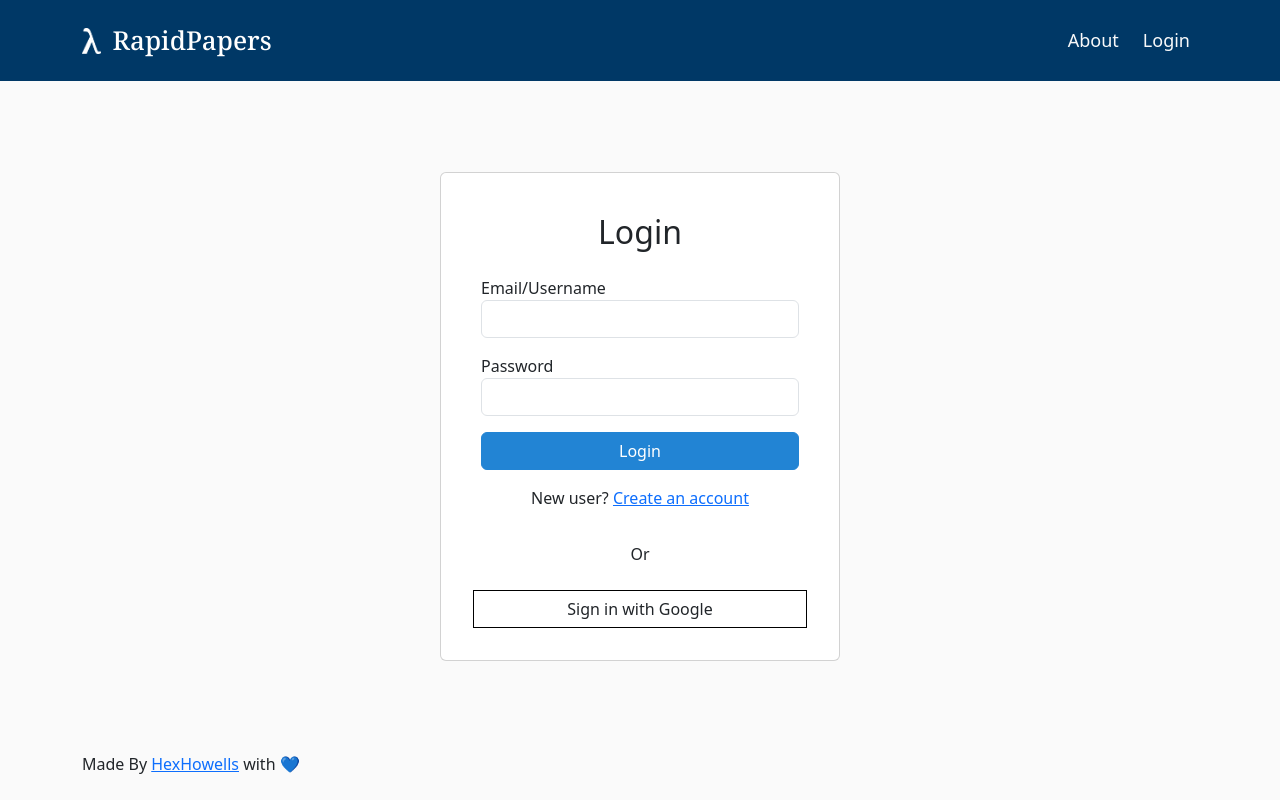
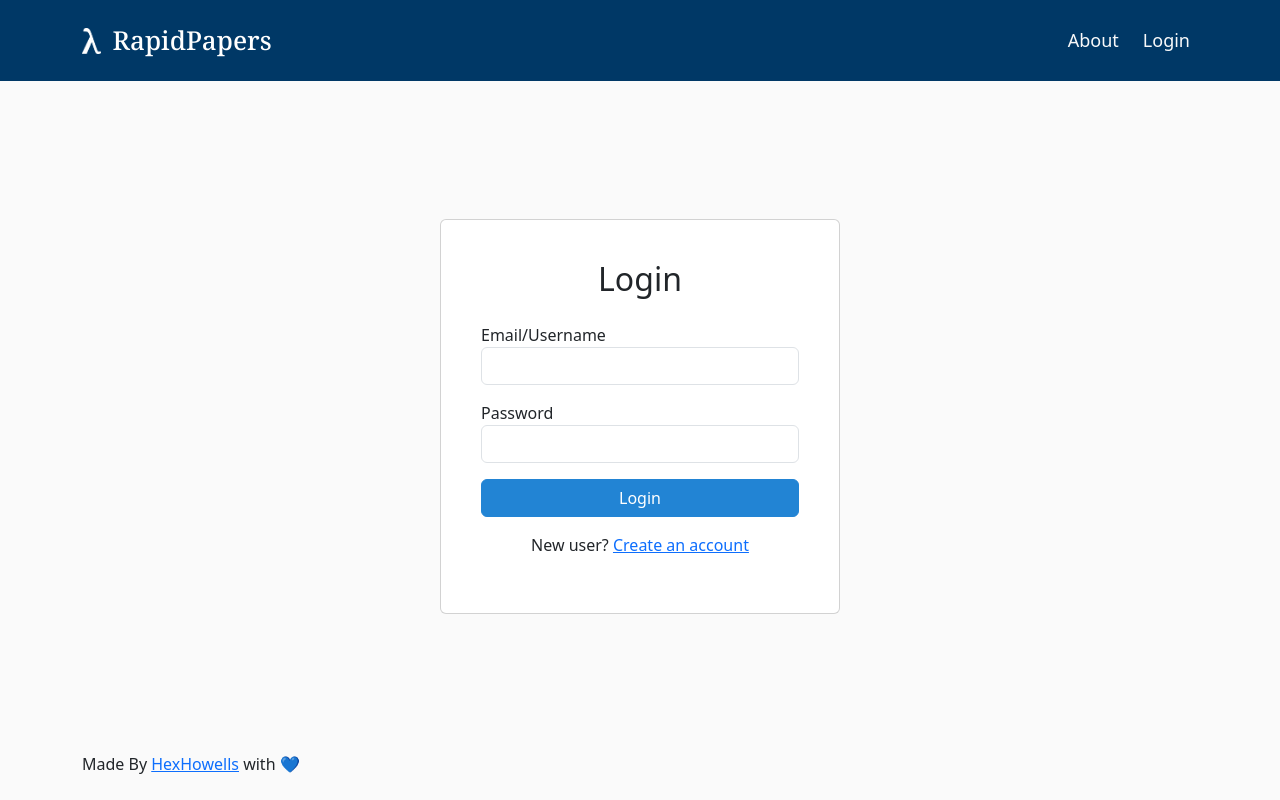
Before and after one commit to hexhowells/RapidPapers, a React (Create React App) app in the folder client/: page /login in a window 1280 px wide. Built offline with nearby package versions, Linux system fonts and the light colour scheme; no server answers.

Commit message:
remove OAuth2 authentication methods

```diff
--- a/client/src/pages/Login.js
+++ b/client/src/pages/Login.js
@@ -87,10 +87,6 @@ class LoginScreen extends React.Component {
                             New user? <a href="/signup">Create an account</a>
                         </p>
                     </div>
-                    <p className="text-center">Or</p>
-                    <button className="btn m-2 google-signin" onClick={() => this.handleButtonClick('google')}>
-                        Sign in with Google
-                    </button>
                 </div>
             </div>
         );
```
Also changed, not shown: 1 other file (tests, documents, lock files or other folders).
